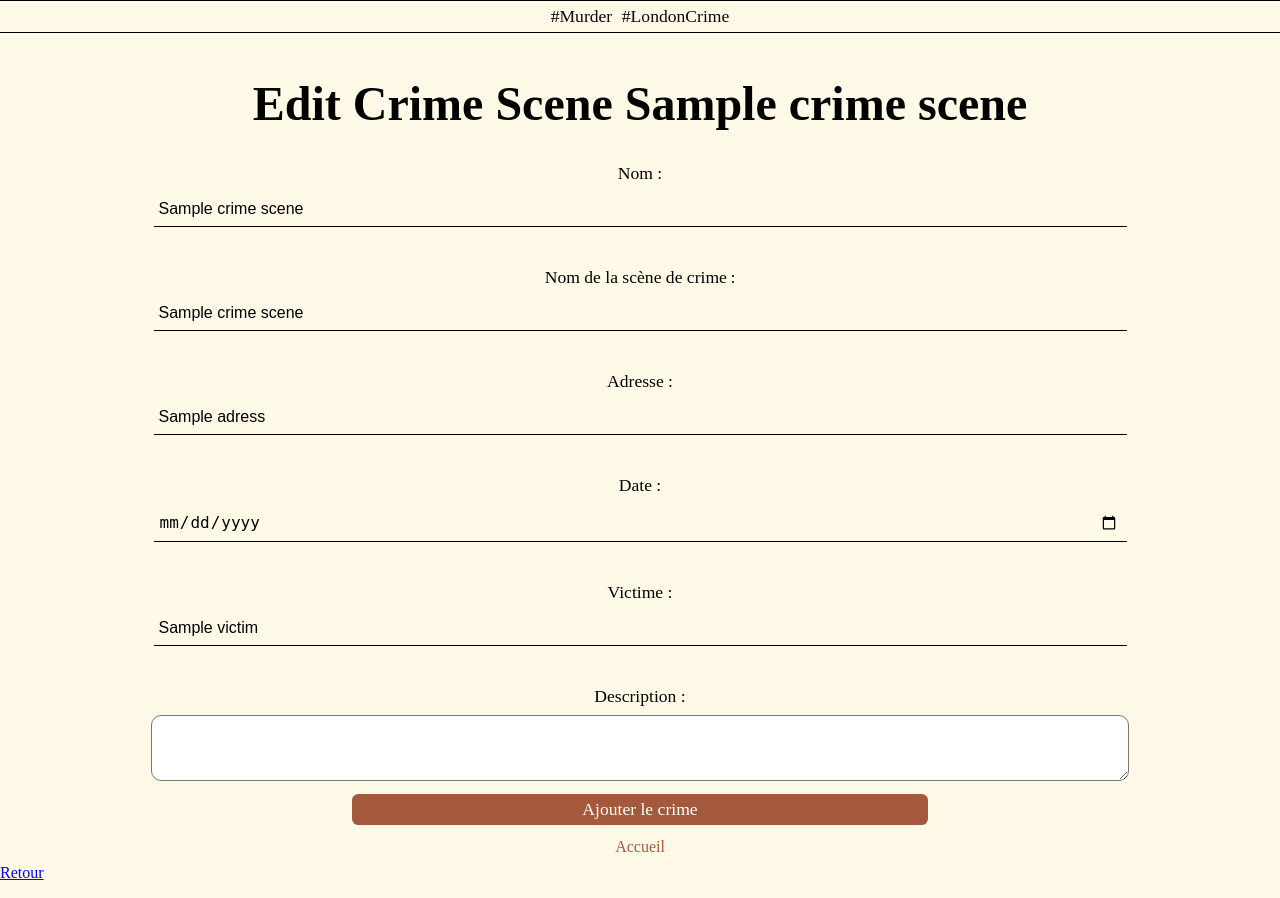
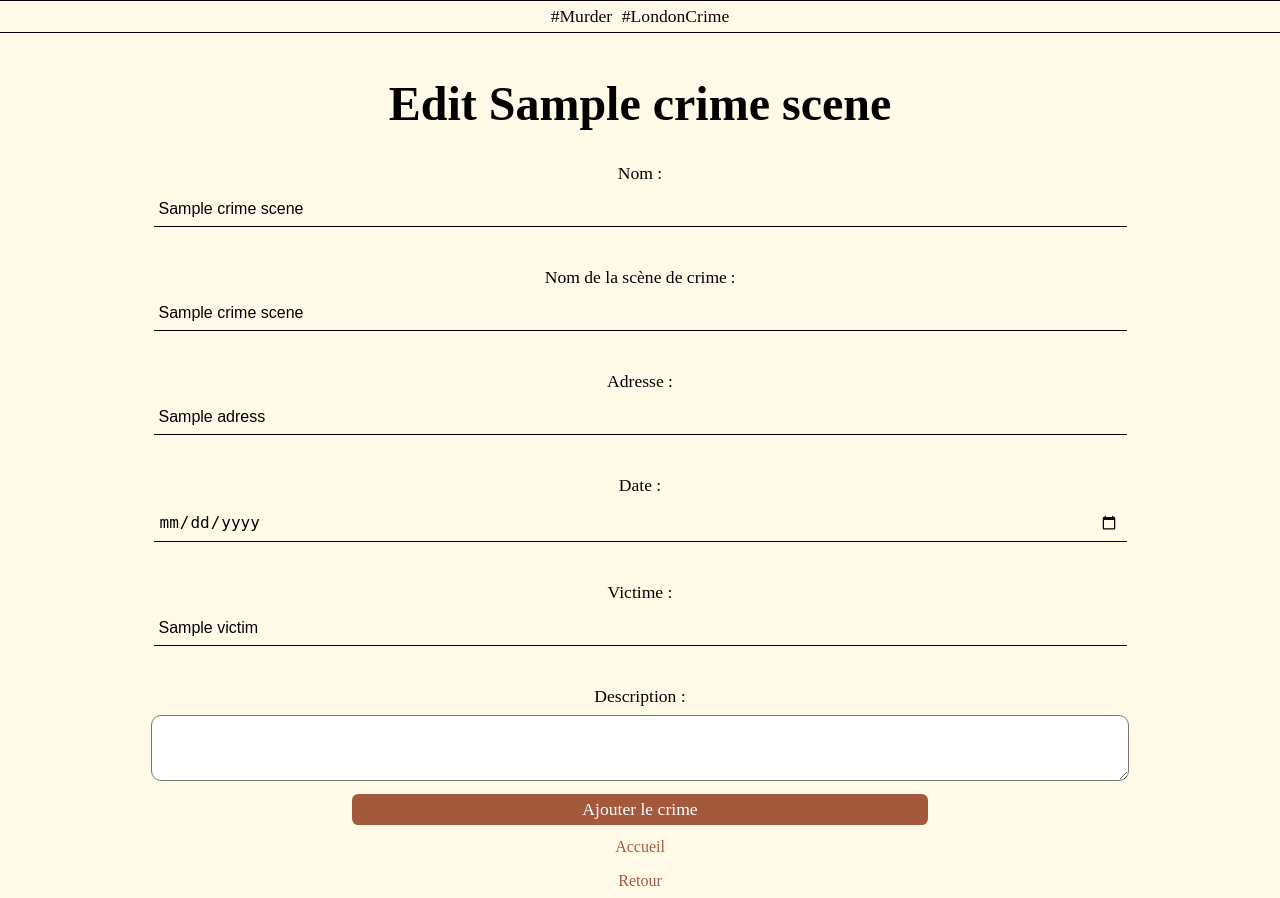
Before and after one commit to WildCodeSchool/reims-php-2109-project2-journal-de-scenes-de-crime, a PHP site: template src/View/Crime/editCrime.html.twig in a window 1280 px wide. Shown: the part 311-1209 px from the top of the page. Run offline with PHP 8.4, Linux system fonts and the light colour scheme; the template is opened without the code that fills it: most values are stand-ins (such as "Sample title", 1, 10 or a date in 2020); some libraries are stand-ins or nearby versions; some web fonts are replaced.

Commit message:
Fixed css issues

```diff
--- a/src/View/Crime/createCrime.html.twig
+++ b/src/View/Crime/createCrime.html.twig
@@ -3,5 +3,4 @@
 {% block content %}
     {% include 'Components/_header.html.twig' %}
     {% include 'Components/_formCrime.html.twig' %}
-    <a href="/">Retourner à la home</a>
 {% endblock %}
--- a/src/View/Crime/editCrime.html.twig
+++ b/src/View/Crime/editCrime.html.twig
@@ -4,7 +4,7 @@
 {% include 'Components/_header.html.twig' %}
     {% include 'Components/_navBar.html.twig' %}
     {% include 'Components/_hashtag.html.twig' %}
-    <h1>Edit Crime Scene {{ crimeScene.title }}</h1>
+    <h1>Edit {{ crimeScene.title }}</h1>
     {% include 'Components/_formCrime.html.twig' %}
-    <a href="/crimes/show?id={{ crimeScene.id }}">Retour</a>
+    <a class="link-home formcrime" href="/crimes/show?id={{ crimeScene.id }}">Retour</a>
 {% endblock %}
```
